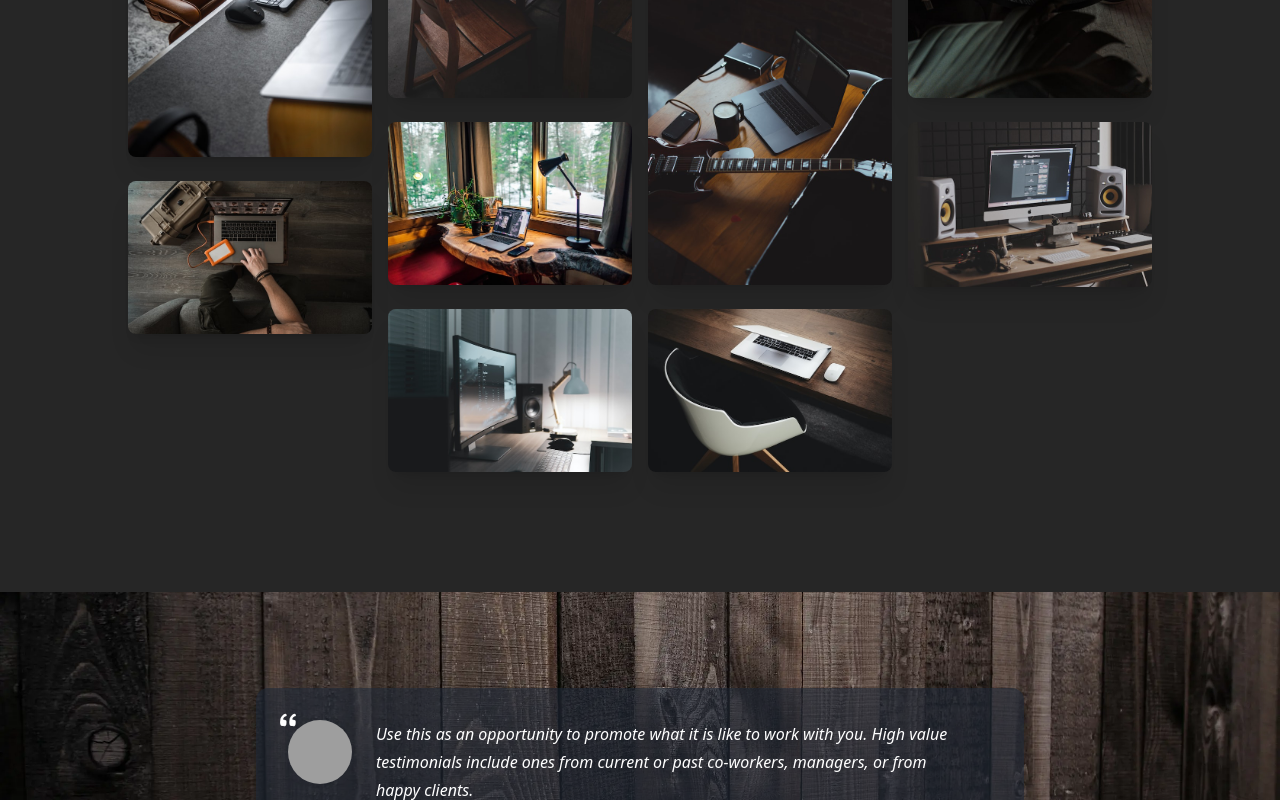
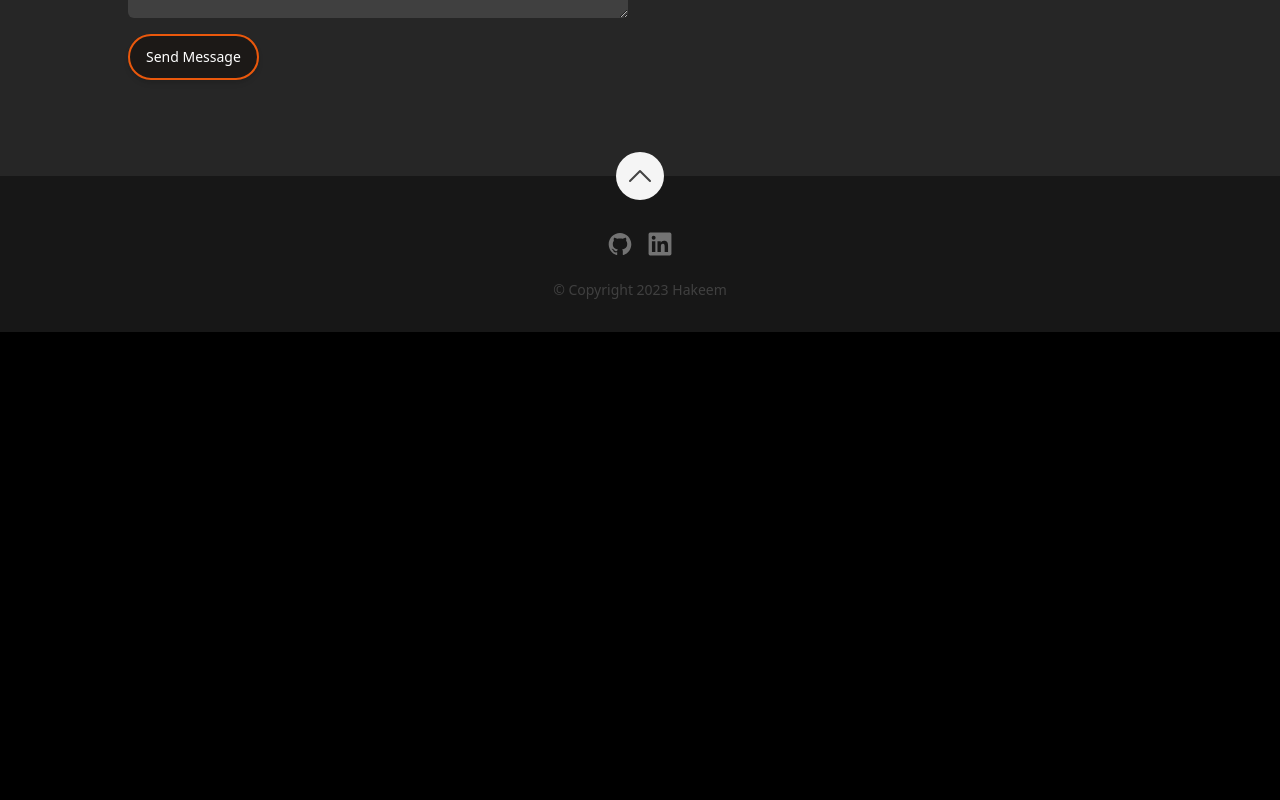
Before and after one commit to MuhammadHakeem/react-portfolio, a Next.js app: page / in a window 1280 px wide. Shown: the part 3400-4200 px from the top of the page. After the commit the page ends 3732 px from the top, so only its background shows below. Built offline with nearby package versions, Linux system fonts and the light colour scheme; grey boxes are pictures that could not be loaded.

Commit message:
feat: update icon on tab browser

```diff
--- a/src/data/data.tsx
+++ b/src/data/data.tsx
@@ -45,8 +45,8 @@ import {
  * Page meta data
  */
 export const homePageMeta: HomepageMeta = {
-  title: 'React Resume Template',
-  description: "Example site built with Tim Baker's react resume template",
+  title: "Hakeem's Portfolio",
+  description: "Hakeem's Portfolio",
 };
 
 /**
--- a/src/pages/index.tsx
+++ b/src/pages/index.tsx
@@ -22,8 +22,8 @@ const Home: FC = memo(() => {
       <Hero />
       <About />
       <Resume />
-      <Portfolio />
-      <Testimonials />
+      {/* <Portfolio />
+      <Testimonials /> */}
       <Contact />
       <Footer />
     </Page>
```
Also changed, not shown: resume-screenshot.jpg (deleted), 1 other file (tests, documents, lock files or other folders).
